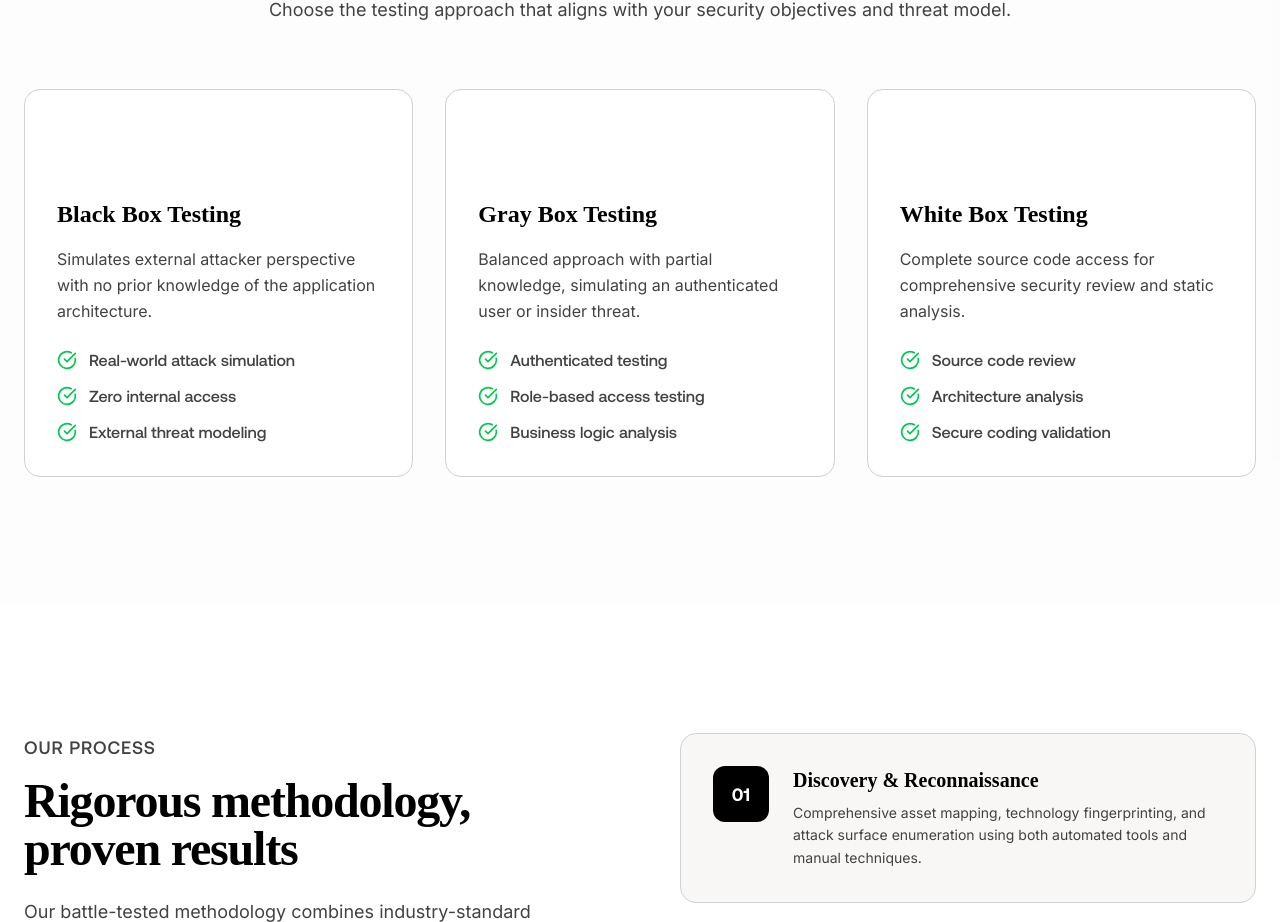
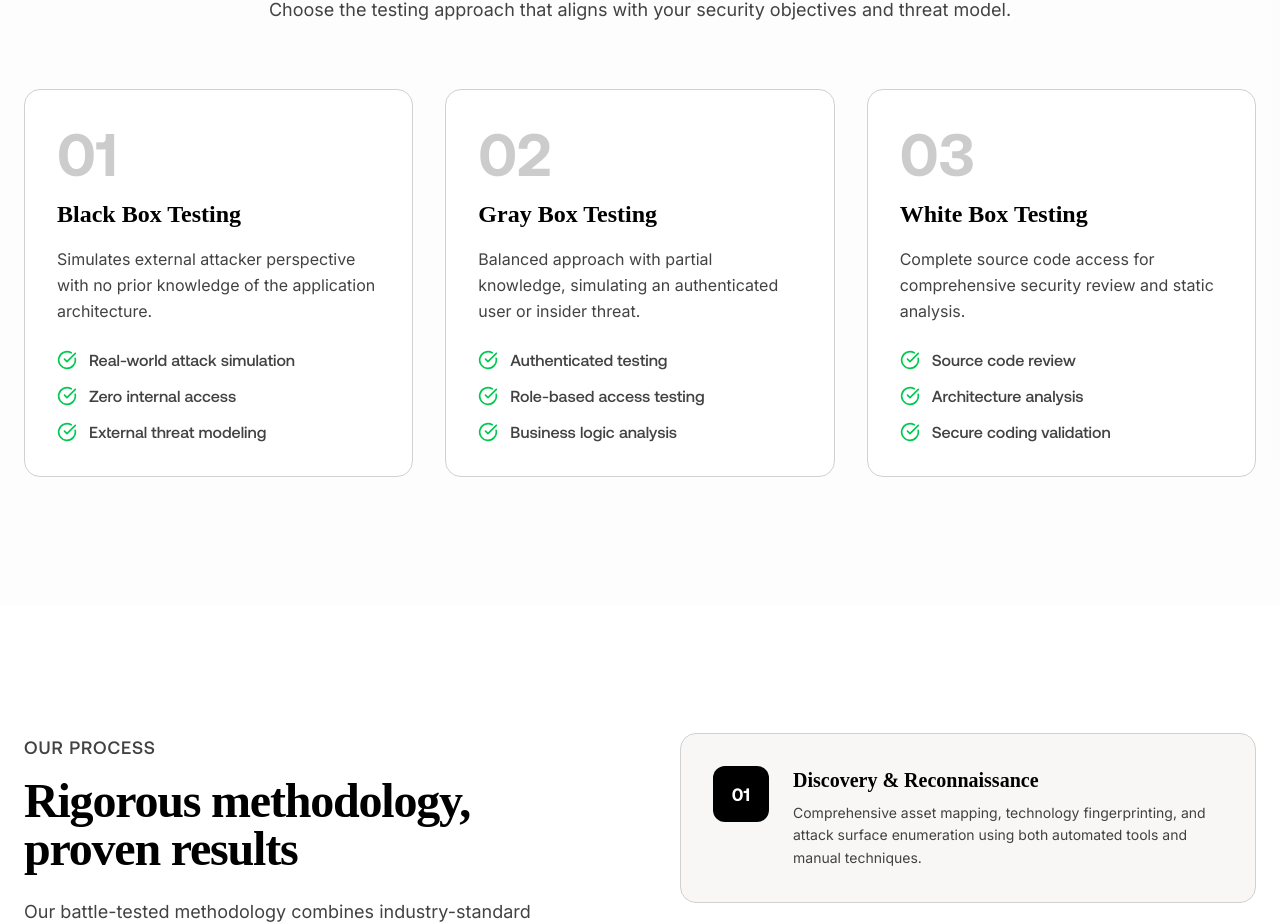
Before and after one commit to JivanKadel/cynicalsite, a Next.js app: page /solutions/app-security in a window 1280 px wide. Shown: the part 2080-3002 px from the top of the page. Built offline with nearby package versions, Linux system fonts and the light colour scheme; what @bprogress/next would draw is missing.

Commit message:
fix(styles)

```diff
--- a/app/solutions/app-security/page.tsx
+++ b/app/solutions/app-security/page.tsx
@@ -296,7 +296,7 @@ export default function ApplicationSecurity() {
                 key={index}
                 className="p-8 rounded-2xl border border-border bg-background hover:border-foreground/20 transition-all duration-300"
               >
-                <div className="text-6xl font-bold text-primary-foreground/20 mb-4">
+                <div className="text-6xl font-bold text-foreground/20 mb-4">
                   0{index + 1}
                 </div>
                 <h3 className="text-2xl font-bold mb-4">{type.title}</h3>
--- a/app/solutions/cloud-security/page.tsx
+++ b/app/solutions/cloud-security/page.tsx
@@ -313,7 +313,7 @@ const CloudSecurity = () => {
                 key={index}
                 className="p-8 rounded-2xl border border-border bg-background hover:border-foreground/20 transition-all duration-300"
               >
-                <div className="text-6xl font-bold text-primary-foreground/20 mb-4">
+                <div className="text-6xl font-bold text-foreground/20 mb-4">
                   0{index + 1}
                 </div>
                 <h3 className="text-2xl font-bold mb-4">{provider.title}</h3>
--- a/app/solutions/incident-response/page.tsx
+++ b/app/solutions/incident-response/page.tsx
@@ -315,7 +315,7 @@ const IncidentResponse = () => {
                 key={index}
                 className="p-8 rounded-2xl border border-border bg-background hover:border-foreground/20 transition-all duration-300"
               >
-                <div className="text-6xl font-bold text-primary-foreground/20 mb-4">
+                <div className="text-6xl font-bold text-foreground/20 mb-4">
                   0{index + 1}
                 </div>
                 <h3 className="text-2xl font-bold mb-4">{phase.title}</h3>
--- a/app/solutions/threat-intel/page.tsx
+++ b/app/solutions/threat-intel/page.tsx
@@ -314,7 +314,7 @@ const ThreatIntelligence = () => {
                 key={index}
                 className="p-8 rounded-2xl border border-border bg-background hover:border-foreground/20 transition-all duration-300"
               >
-                <div className="text-6xl font-bold text-primary-foreground/20 mb-4">
+                <div className="text-6xl font-bold text-foreground/20 mb-4">
                   0{index + 1}
                 </div>
                 <h3 className="text-2xl font-bold mb-4">{type.title}</h3>
@@ -323,13 +323,6 @@ const ThreatIntelligence = () => {
                 </p>
                 <ul className="space-y-3">
                   {type.features.map((feature, fIndex) => (
-                    // <li
-                    //   key={fIndex}
-                    //   className="flex items-center gap-3 text-sm"
-                    // >
-                    //   <Check className="w-4 h-4 text-primary-foreground/70 shrink-0" />
-                    //   <span className="text-muted-foreground">{feature}</span>
-                    // </li>
                     <li key={fIndex} className="flex items-center gap-3">
                       <CheckCircle className="w-5 h-5 text-green-500 shrink-0" />
                       <span className="text-muted-foreground">{feature}</span>
```
